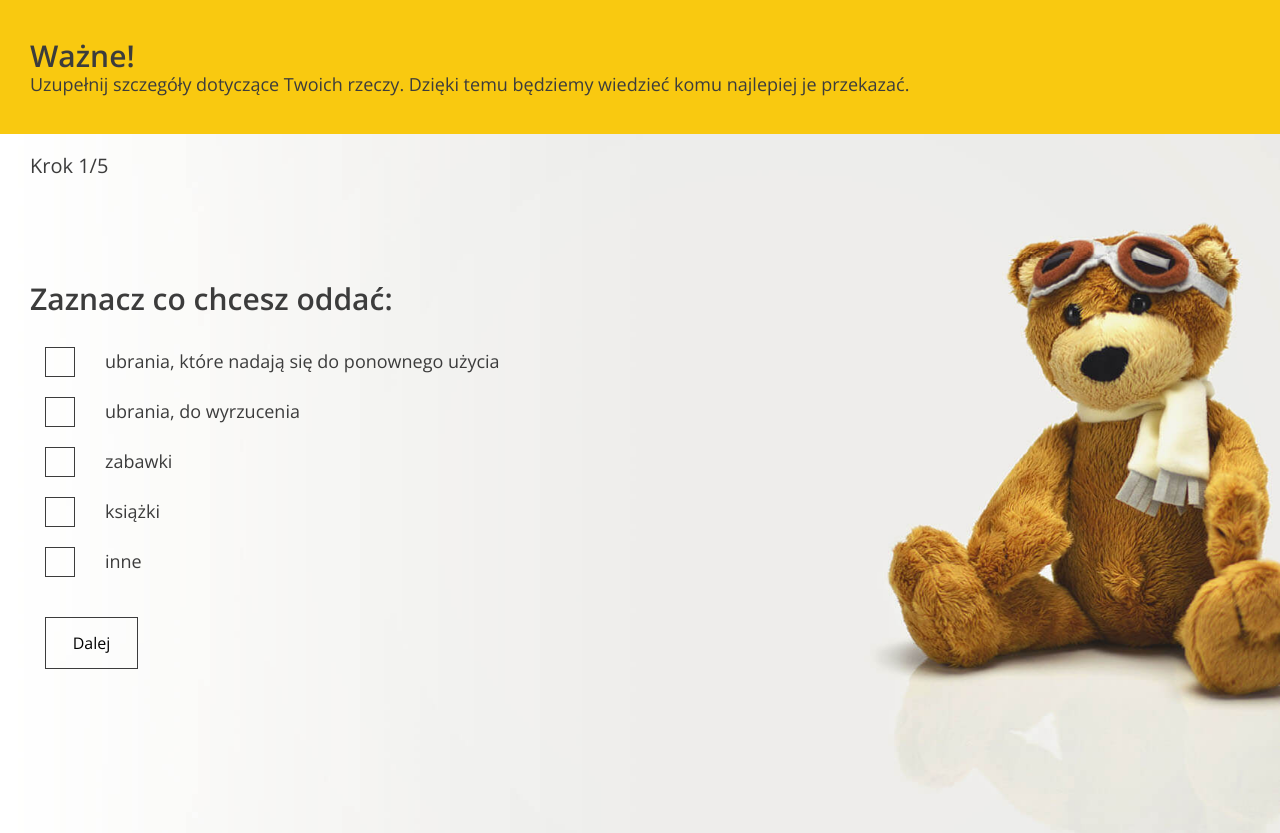
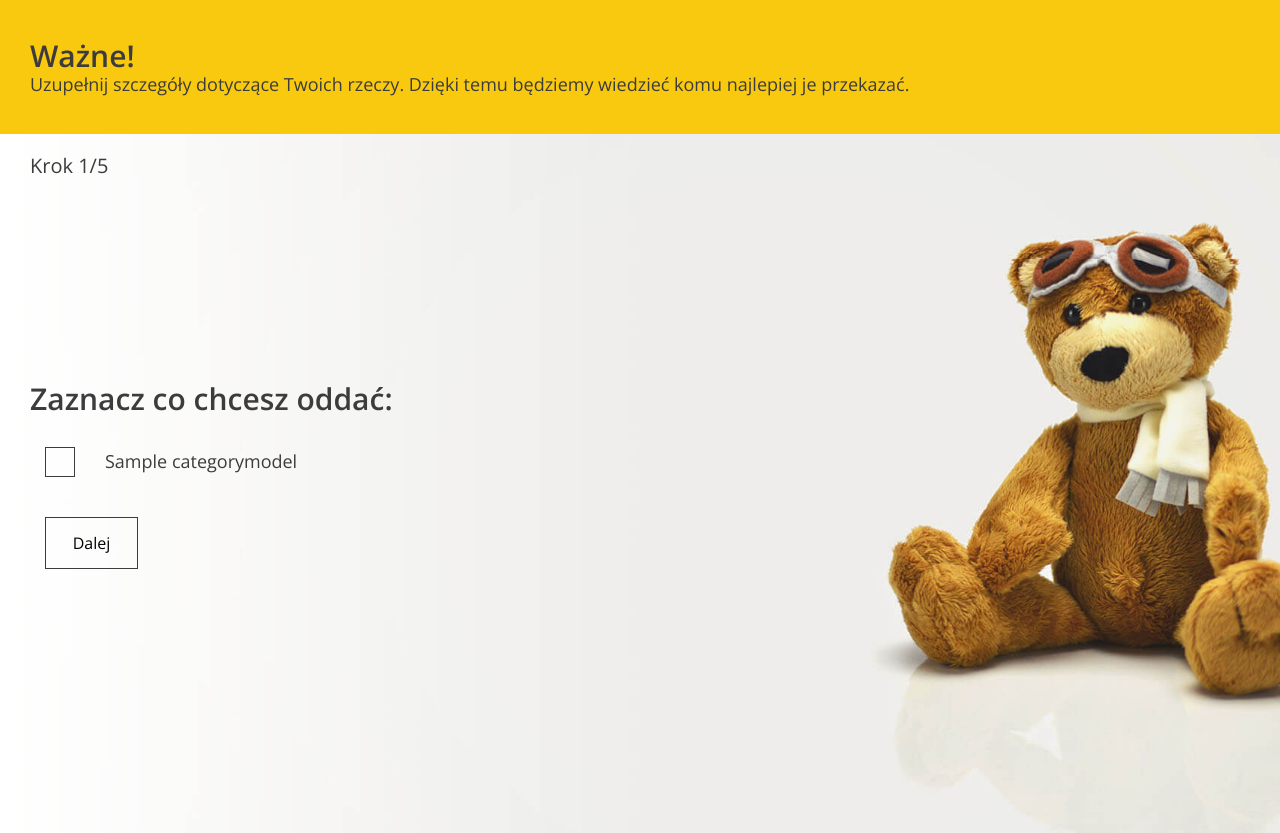
Before and after one commit to franeksaww/Charity, a Django app: page /form/ in a window 1280 px wide. Shown: the part 801-1634 px from the top of the page. Run offline with Django 3.2, Linux system fonts and the light colour scheme; a user stored in the database is signed in; tables that the repository leaves empty hold one stand-in row (values such as "Sample post").

Commit message:
ex 5.1, db category on checkobx

```diff
--- a/main_apk/templates/form.html
+++ b/main_apk/templates/form.html
@@ -55,56 +55,21 @@
             <!-- STEP 1: class .active is switching steps -->
             <div data-step="1" class="active">
                 <h3>Zaznacz co chcesz oddać:</h3>
-
+                {% for category in categories %}
                 <div class="form-group form-group--checkbox">
                     <label>
                         <input
                                 type="checkbox"
                                 name="categories"
-                                value="clothes-to-use"
+                                value="{{ category.id }}"
                         />
                         <span class="checkbox"></span>
                         <span class="description"
-                        >ubrania, które nadają się do ponownego użycia</span
+                        >{{ category.name }}</span
                         >
                     </label>
                 </div>
-
-                <div class="form-group form-group--checkbox">
-                    <label>
-                        <input
-                                type="checkbox"
-                                name="categories"
-                                value="clothes-useless"
-                        />
-                        <span class="checkbox"></span>
-                        <span class="description">ubrania, do wyrzucenia</span>
-                    </label>
-                </div>
-
-                <div class="form-group form-group--checkbox">
-                    <label>
-                        <input type="checkbox" name="categories" value="toys"/>
-                        <span class="checkbox"></span>
-                        <span class="description">zabawki</span>
-                    </label>
-                </div>
-
-                <div class="form-group form-group--checkbox">
-                    <label>
-                        <input type="checkbox" name="categories" value="books"/>
-                        <span class="checkbox"></span>
-                        <span class="description">książki</span>
-                    </label>
-                </div>
-
-                <div class="form-group form-group--checkbox">
-                    <label>
-                        <input type="checkbox" name="categories" value="other"/>
-                        <span class="checkbox"></span>
-                        <span class="description">inne</span>
-                    </label>
-                </div>
+                {% endfor %}
 
                 <div class="form-group form-group--buttons">
                     <button type="button" class="btn next-step">Dalej</button>
--- a/main_apk/views.py
+++ b/main_apk/views.py
@@ -4,7 +4,7 @@ from django.shortcuts import render, redirect
 from django.views import View
 
 from main_apk.forms import LoginForm
-from main_apk.models import DonationModel, InstitutionModel
+from main_apk.models import DonationModel, InstitutionModel, CategoryModel
 
 
 class MainPageView(View):
@@ -67,7 +67,11 @@ class RegisterView(View):
 
 class FormView(View):
     def get(self, request):
-        return render(request, 'form.html')
+        if request.user.is_authenticated:
+            categories = CategoryModel.objects.all()
+            return render(request, 'form.html', {'categories': categories})
+        else:
+            return redirect('login_page')
 
 
 class FormConfirmationView(View):
```
